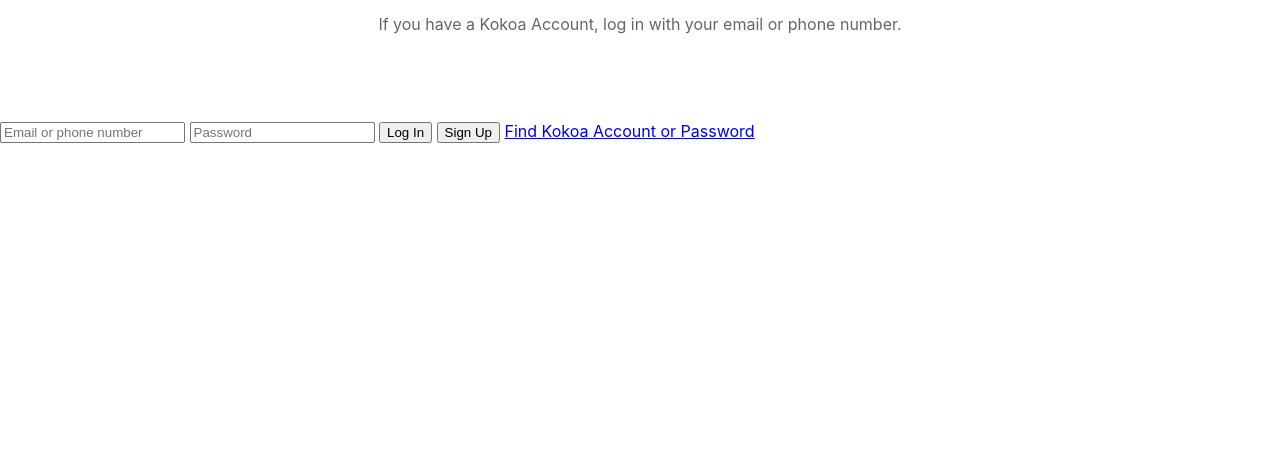
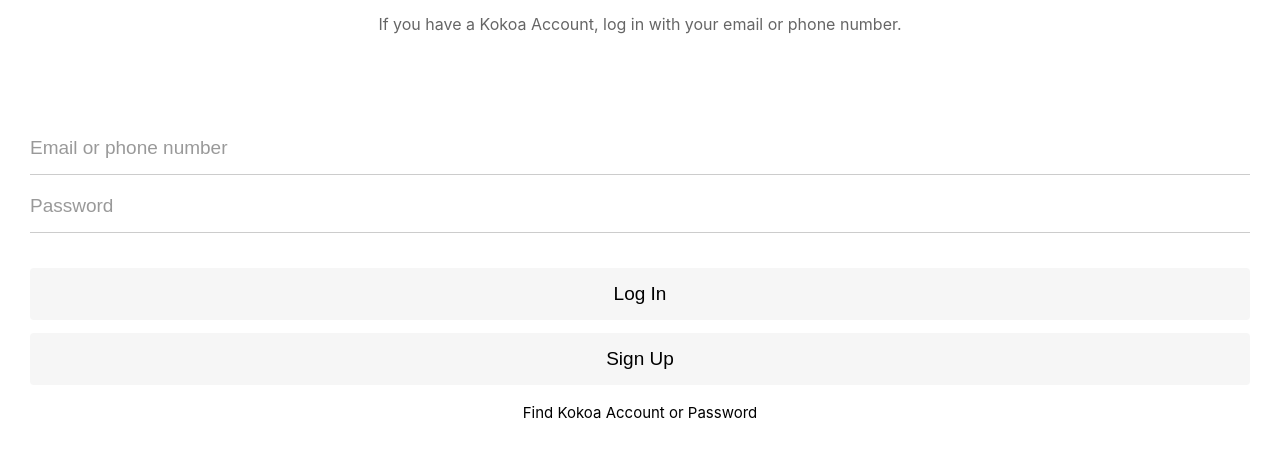
Before and after one commit to cat-commit/kokoa-clone, a plain HTML site: page index.html in a window 1280 px wide. Shown: the part 165-622 px from the top of the page. Drawn offline with Linux system fonts and the light colour scheme.

Commit message:
#2 complete

```diff
--- a/css/reset.css
+++ b/css/reset.css
@@ -122,3 +122,6 @@ table {
   border-collapse: collapse;
   border-spacing: 0;
 }
+input:focus {
+  outline: none;
+}
--- a/css/styles.css
+++ b/css/styles.css
@@ -1,7 +1,9 @@
 /* @import url("https://fonts.googleapis.com/css2?family=Open+Sans:wght@400;600&display=swap"); */
-@import "reset.css";
 @import "status-bar.css";
 @import "welcome-header.css";
+@import "login-form.css";
+@import "variables.css";
+@import "reset.css";
 body {
   /* font-family: "Open Sans", sans-serif; */
   font-family: -apple-system, BlinkMacSystemFont, "Segoe UI", Roboto, Oxygen,
--- /dev/null
+++ b/css/variables.css
@@ -0,0 +1,3 @@
+:root {
+  --yellow: #fae100;
+}
--- a/css/welcome-header.css
+++ b/css/welcome-header.css
@@ -14,3 +14,50 @@
   width: 60%;
   opacity: 60%;
 }
+#login-form {
+  display: flex;
+  /* align-items: center; */
+  margin: 0px 30px;
+  flex-direction: column;
+}
+#login-form input {
+  border: none;
+  padding: 15px 0px;
+  font-size: 19px;
+}
+#login-form input:not([type="submit"]) {
+  border-bottom: 1px solid rgba(0, 0, 0, 0.2);
+  transition: border-color 0.3s ease-in-out;
+}
+#login-form input::placeholder {
+  color: rgba(0, 0, 0, 0.4);
+  /* opacity: 0.6; */
+}
+#login-form input[type="submit"] {
+  background-color: rgb(246, 246, 246);
+  cursor: pointer;
+  border-radius: 4px;
+}
+#login-form input:first-child {
+  margin-bottom: 5px;
+}
+#login-form input:nth-child(2) {
+  margin-bottom: 35px;
+}
+#login-form input:nth-child(3) {
+  margin-bottom: 13px;
+}
+#login-form input:focus {
+  /* border-color: rgba(0, 0, 0, 0.4); */
+  border-color: var(--yellow);
+}
+#login-form input[type="submit"]:active {
+  background-color: var(--yellow);
+}
+#login-form a {
+  margin-top: 20px;
+  text-decoration: none;
+  text-align: center;
+  color: inherit;
+  font-size: 15px;
+}
```
